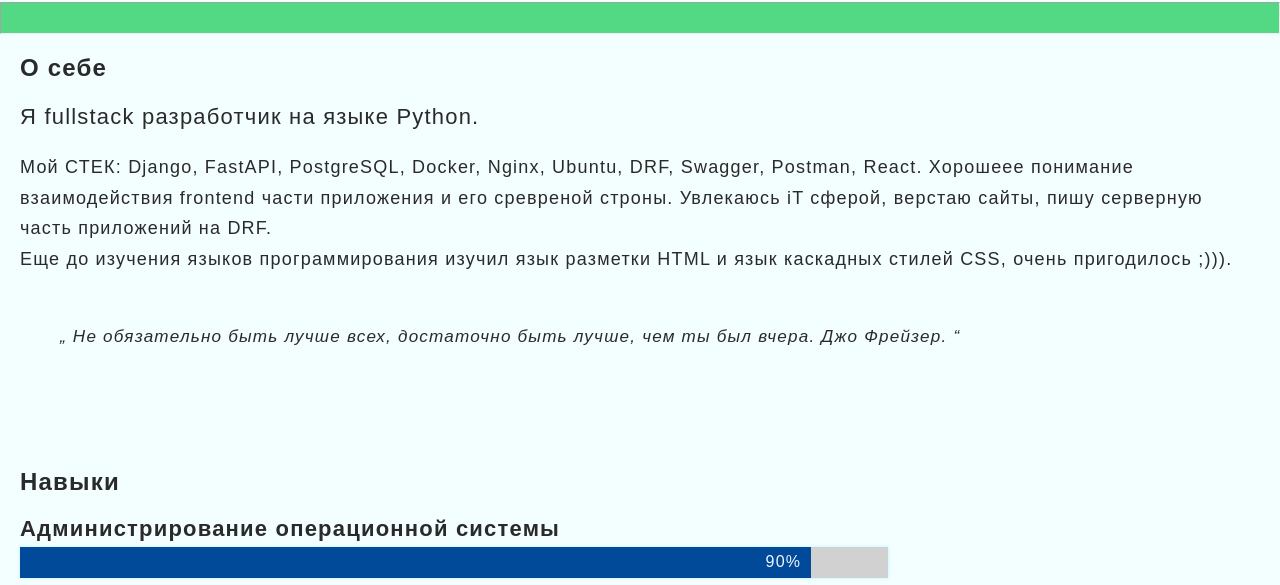
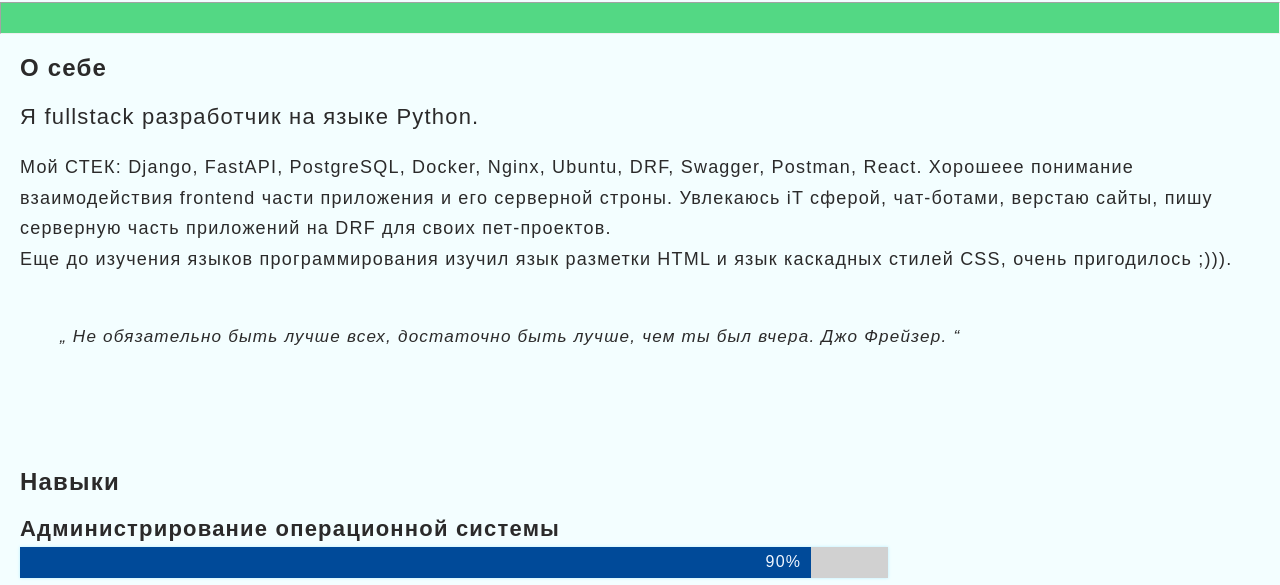
Before and after one commit to Gennadii87/E10, a plain HTML site: page index.html in a window 1280 px wide. Shown: the part 146-731 px from the top of the page. Drawn offline with Linux system fonts and the light colour scheme.

Commit message:
Update index.html

```diff
--- a/index.html
+++ b/index.html
@@ -19,8 +19,8 @@
         <p>Я fullstack разработчик на языке Python.</p>
         <article>
             Мой СТЕК: Django, FastAPI, PostgreSQL, Docker, Nginx, Ubuntu, DRF, Swagger, Postman, React.
-            Хорошеее понимание взаимодействия frontend части приложения и его сревреной строны.
-            Увлекаюсь iT сферой, верстаю сайты, пишу серверную часть приложений на DRF.<br>Еще до изучения языков программирования
+            Хорошеее понимание взаимодействия frontend части приложения и его серверной строны.
+            Увлекаюсь iT сферой, чат-ботами, верстаю сайты, пишу серверную часть приложений на DRF для своих пет-проектов.<br>Еще до изучения языков программирования
             изучил язык разметки HTML и язык каскадных стилей CSS, очень пригодилось ;&#x29;&#x29;&#x29;.<br>
             <br><span class="demo"><blockquote>&#8222; Не обязательно быть лучше всех, достаточно быть лучше, чем ты был вчера. Джо Фрейзер. &#8220;</blockquote></span>
          </article>
```
